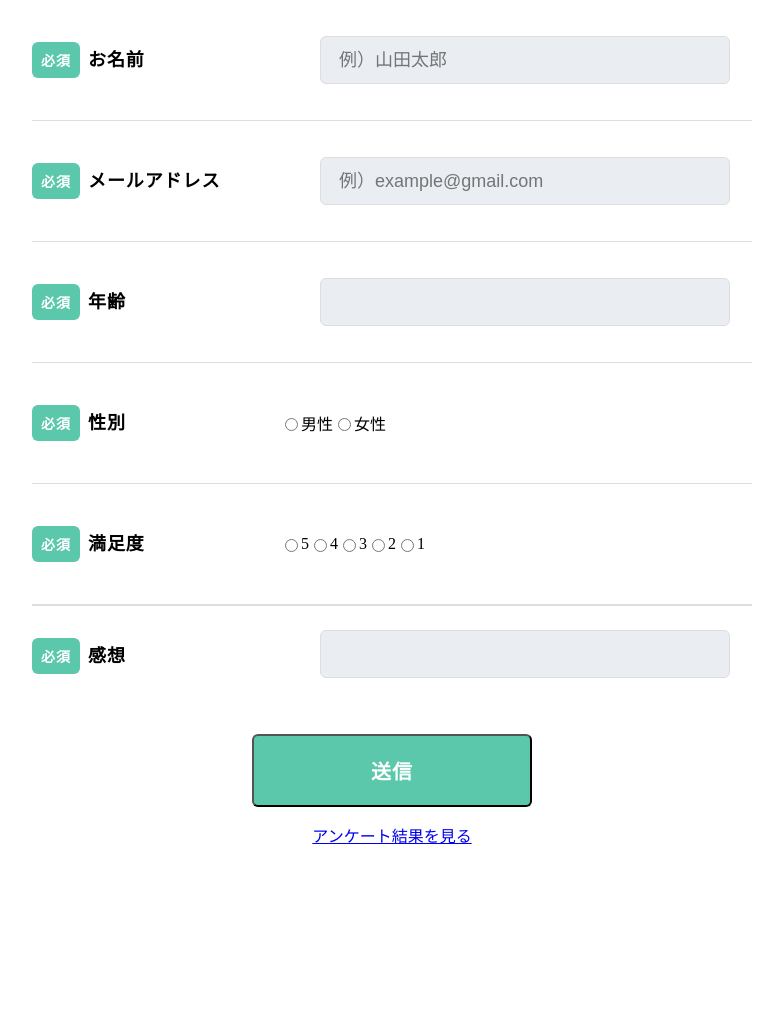
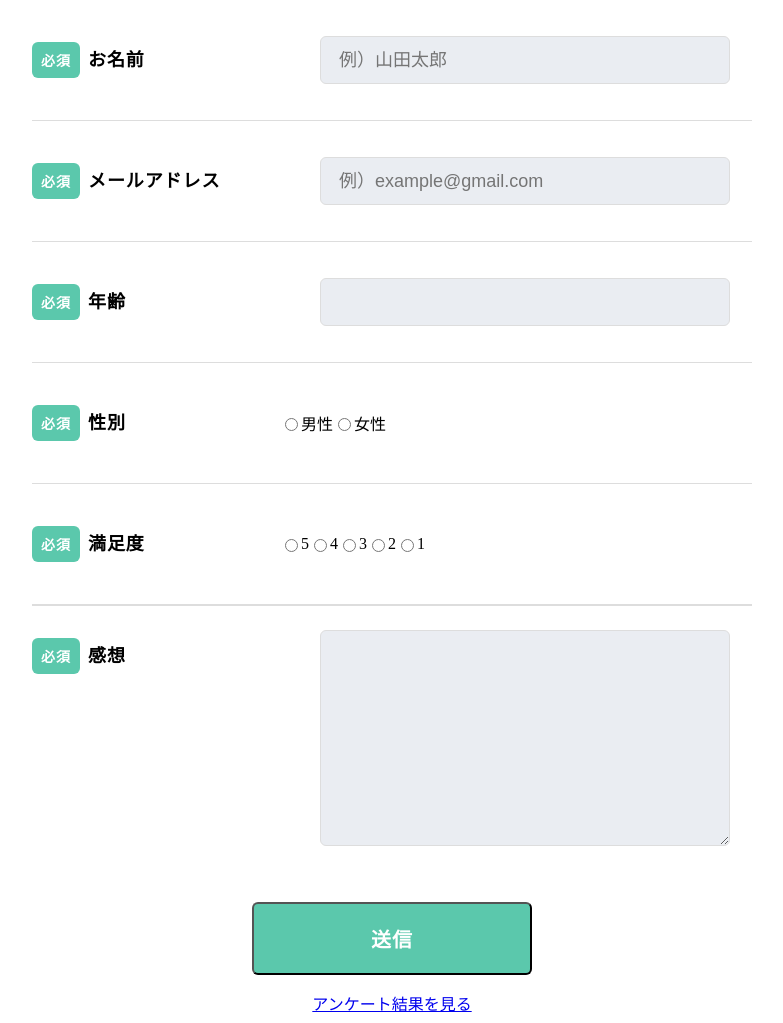
Before and after one commit to yamaguchi-challe/questionnaire, a PHP site: page /post.php in a window 1280 px wide. Shown: the part 135-1158 px from the top of the page, without its empty margins (248-1031 px from the left). Before the commit the page ends 979 px from the top, so only its background shows below. Run offline with PHP 8.4, Linux system fonts and the light colour scheme.

Commit message:
入力必須項目の追加

```diff
--- a/data/data.txt
+++ b/data/data.txt
@@ -1,2 +1,3 @@
 2024-09-02 11:38:26,山口克幸,yamaguchi@gmail.com,26,男性,5,とても有意義な講義でした。
 2024-09-02 11:39:55,山田花子,hanako@gmail.com,25,女性,4,内容が少し難しかったです。
+2024-09-02 11:56:51,田中　敦子,tanaka@gs.com,25,女性,5,受けていてとても楽しい講義でした。
--- a/post.php
+++ b/post.php
@@ -12,26 +12,26 @@
 		<p class="Form-Item-Label">
 		  <span class="Form-Item-Label-Required">必須</span>お名前
 		</p>
-		<input type="text" class="Form-Item-Input" placeholder="例）山田太郎" name="name">
+		<input type="text" class="Form-Item-Input" placeholder="例）山田太郎" name="name" required>
 	  </div>
 	  <div class="Form-Item">
 		<p class="Form-Item-Label"><span class="Form-Item-Label-Required">必須</span>メールアドレス</p>
-		<input type="email" class="Form-Item-Input" placeholder="例）example@gmail.com" name="mail">
+		<input type="email" class="Form-Item-Input" placeholder="例）example@gmail.com" name="mail" required>
 	  </div>
 	  <div class="Form-Item">
 		<p class="Form-Item-Label"><span class="Form-Item-Label-Required">必須</span>年齢</p>
-		<input type="number" class="Form-Item-Input" name="age">
+		<input type="number" class="Form-Item-Input" name="age" required>
 	  </div>
 	  <div class="Form-Item">
 		<p class="Form-Item-Label"><span class="Form-Item-Label-Required">必須</span>性別</p>
-		<input type="radio" id="man" name="sex" value="男性">
+		<input type="radio" id="man" name="gender" value="男性" required>
 		<label for="man">男性</label>
-		<input type="radio" id="woman" name="sex" value="女性">
+		<input type="radio" id="woman" name="gender" value="女性">
 		<label for="woman">女性</label><br>
 	  </div>
 	  <div class="Form-Item">
 		<p class="Form-Item-Label"><span class="Form-Item-Label-Required">必須</span>満足度</p>
-		<input type="radio" name="eval" value="5">
+		<input type="radio" name="eval" value="5" required>
 		<label for="man">5</label>
 		<input type="radio" name="eval" value="4">
 		<label for="woman">4</label>
@@ -44,7 +44,8 @@
 	  </div>
 	  <div class="Form-Item">
 		<p class="Form-Item-Label isMsg"><span class="Form-Item-Label-Required">必須</span>感想</p>
-		<input type="text" class="Form-Item-Input" name="impression">
+		<!-- <input type="text" class="Form-Item-Input" name="impression" required> -->
+		<textarea class="Form-Item-Textarea" name="impression" required></textarea>
 	  </div>
 	  <input type="submit" class="Form-Btn" value="送信">
 	</div>
--- a/write.php
+++ b/write.php
@@ -5,12 +5,12 @@ include("funcs.php");
 $name = $_POST["name"];
 $mail = $_POST["mail"];
 $age = $_POST["age"];
-$sex = $_POST["sex"];
+$gender = $_POST["gender"];
 $eval = $_POST["eval"];
 $impression = $_POST["impression"];
 
 // 作成日時,名前,メールアドレス,年齢,性別,睡眠時間
-$str = date("Y-m-d H:i:s").",".$name.",".$mail.",".$age.",".$sex.",".$eval.",".$impression;
+$str = date("Y-m-d H:i:s").",".$name.",".$mail.",".$age.",".$gender.",".$eval.",".$impression;
 //File書き込み
 $file = fopen("data/data.txt","a");	// ファイル読み込み
 fwrite($file, $str."\n");
```
